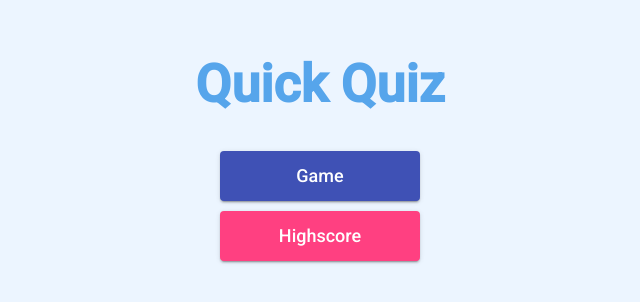
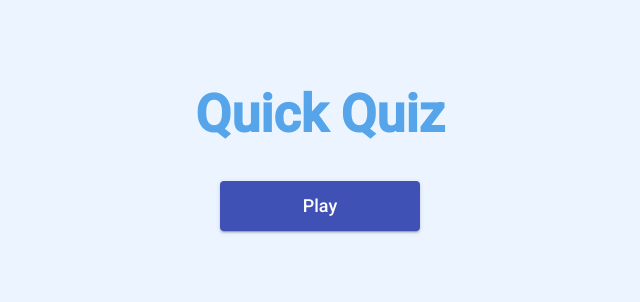
Before and after one commit to jojomanurung/WebAppQuiz, an Angular app: page / in a window 1280 px wide. Shown: the part 230-532 px from the top of the page, without its empty margins (320-960 px from the left). Built offline with nearby package versions, Linux system fonts and the light colour scheme.

Commit message:
Hide Highscore button

```diff
--- a/src/app/home-app-quiz/home-app-quiz.component.html
+++ b/src/app/home-app-quiz/home-app-quiz.component.html
@@ -7,15 +7,16 @@
       [routerLink]="'game'"
       class="btn"
     >
-      Game
+      Play
     </button>
-    <button
+    <!-- <button
       mat-raised-button
       color="accent"
       [routerLink]="'highscore'"
       class="btn"
+      disabled
     >
       Highscore
-    </button>
+    </button> -->
   </div>
 </div>
```
